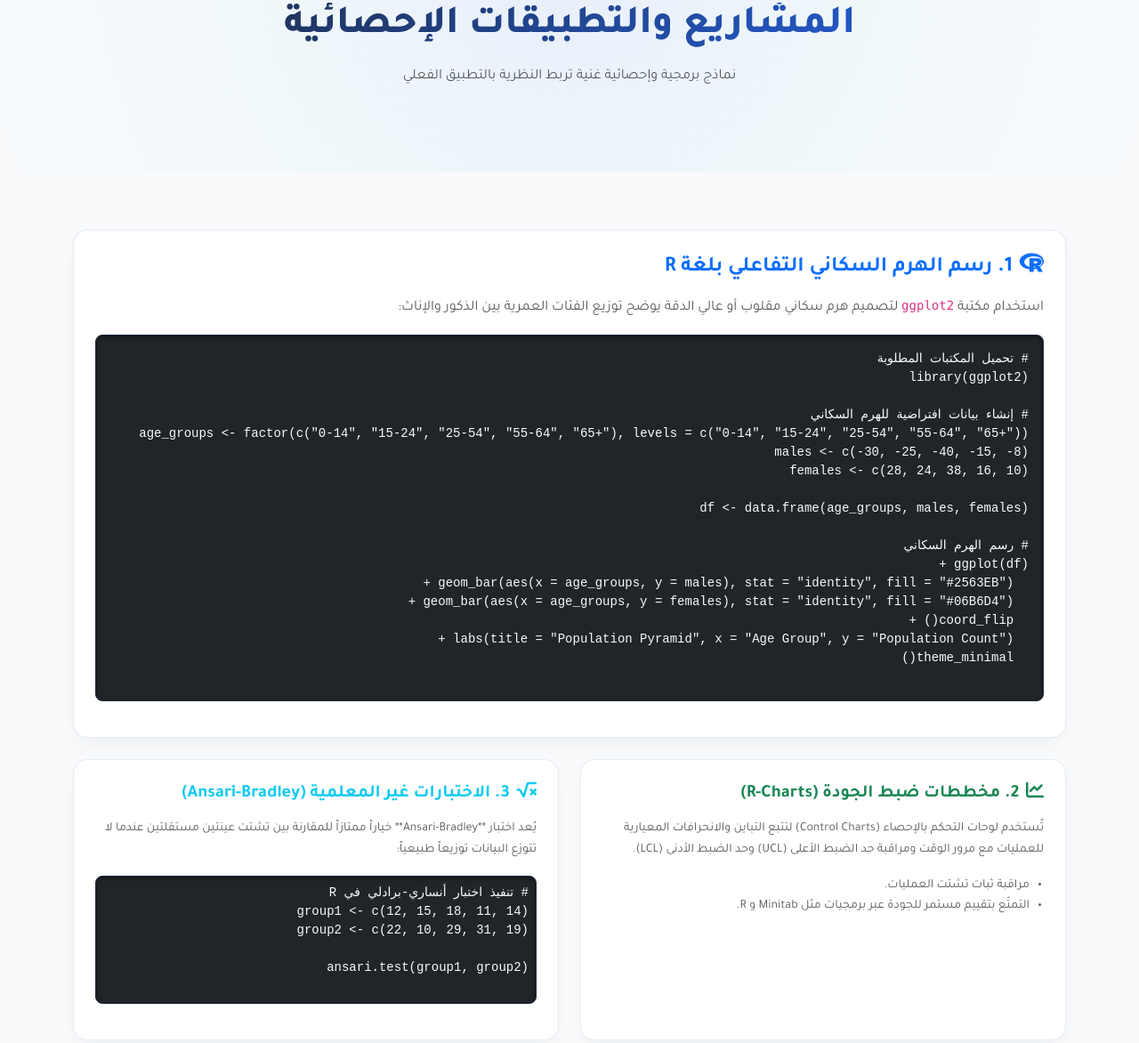
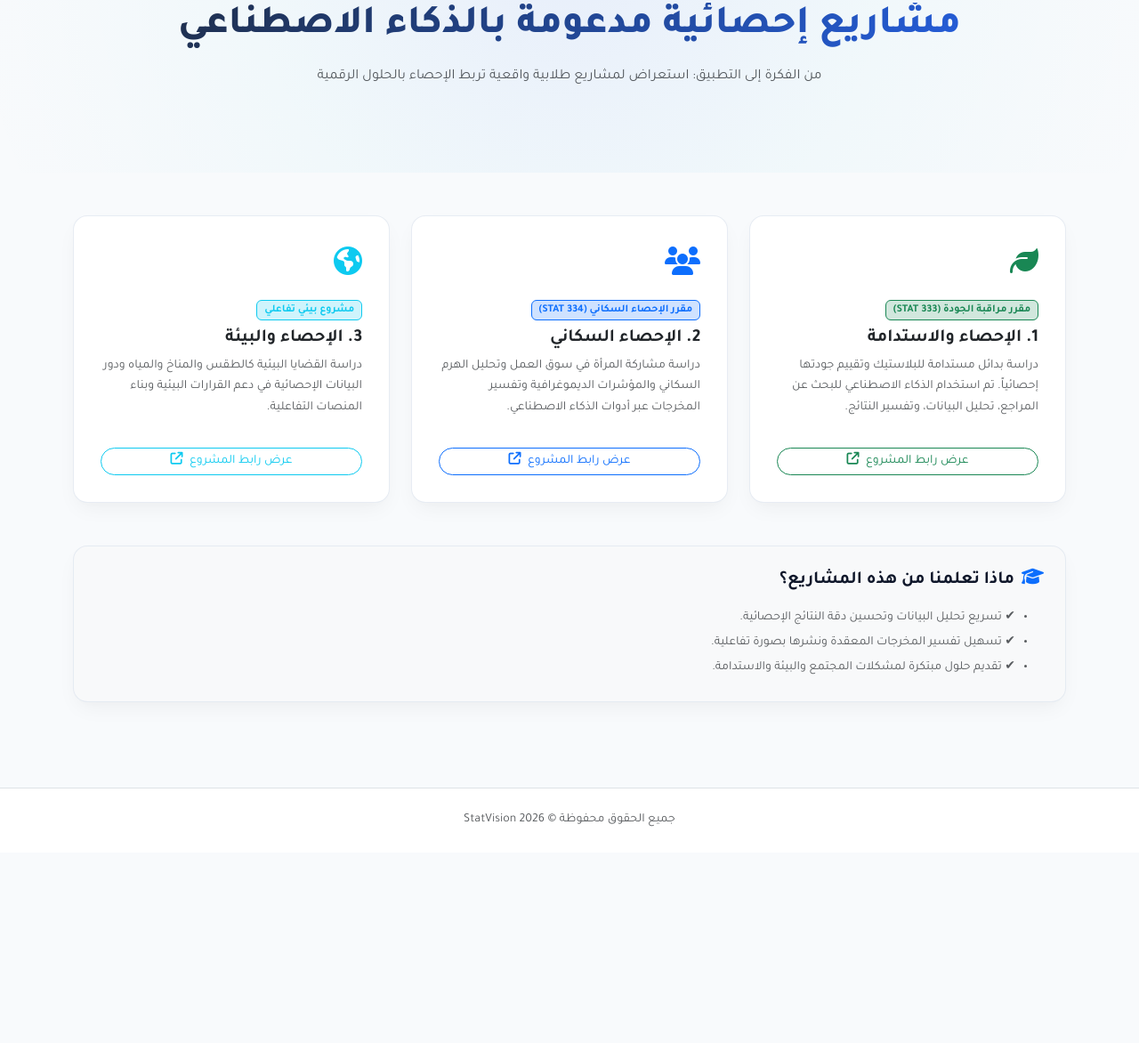
Before and after one commit to fayzta307-cell/StatVision, a plain HTML site: page projects.html in a window 1280 px wide. Shown: the part 163-1335 px from the top of the page at 89% size. After the commit the page ends 1121 px from the top, so only its background shows below. Drawn offline with nearby package versions, Linux system fonts and the light colour scheme.

Commit message:
Update projects.html

```diff
--- a/projects.html
+++ b/projects.html
@@ -22,9 +22,9 @@
       </button>
       <div class="collapse navbar-collapse" id="navbarNav">
         <ul class="navbar-nav ms-auto">
-          <li class="nav-item"><a class="nav-link" href="index.html">الرئيسية</a></li>
-          <li class="nav-item"><a class="nav-link" href="ai.html">الذكاء الاصطناعي</a></li>
-          <li class="nav-item"><a class="nav-link active" href="projects.html">المشاريع</a></li>
+          <li class="nav-item"><a class="nav-link" href="index.html">علم الإحصاء والرسومات</a></li>
+          <li class="nav-item"><a class="nav-link" href="ai.html">الذكاء الاصطناعي والبرامج</a></li>
+          <li class="nav-item"><a class="nav-link active" href="projects.html">المشاريع والتطبيقات</a></li>
           <li class="nav-item"><a class="nav-link text-primary fw-bold" href="quiz.html">الاختبار النهائي</a></li>
         </ul>
       </div>
@@ -34,72 +34,65 @@
   <!-- Hero Section -->
   <section class="hero-section text-center">
     <div class="container">
-      <h1 class="hero-title mb-3">المشاريع والتطبيقات الإحصائية</h1>
-      <p class="text-muted mb-4">نماذج برمجية وإحصائية غنية تربط النظرية بالتطبيق الفعلي</p>
+      <h1 class="hero-title mb-3">مشاريع إحصائية مدعومة بالذكاء الاصطناعي</h1>
+      <p class="text-muted mb-4">من الفكرة إلى التطبيق: استعراض لمشاريع طلابية واقعية تربط الإحصاء بالحلول الرقمية</p>
     </div>
   </section>
 
-  <!-- Main Content -->
+  <!-- المشاريع الواقعية -->
   <section class="py-5">
-    <div class="container py-3">
+    <div class="container">
       <div class="row g-4">
 
-        <!-- Project 1: R Code for Population Pyramid -->
-        <div class="col-md-12">
-          <div class="custom-card p-4">
-            <h3 class="h4 fw-bold text-primary mb-3"><i class="fa-brands fa-r-project me-2"></i>1. رسم الهرم السكاني التفاعلي بلغة R</h3>
-            <p class="text-muted">استخدام مكتبة <code>ggplot2</code> لتصميم هرم سكاني مقلوب أو عالي الدقة يوضح توزيع الفئات العمرية بين الذكور والإناث:</p>
-
-            <pre class="bg-dark text-light p-3 rounded-3 dir-ltr text-start" style="font-family: monospace;">
-# تحميل المكتبات المطلوبة
-library(ggplot2)
-
-# إنشاء بيانات افتراضية للهرم السكاني
-age_groups <- factor(c("0-14", "15-24", "25-54", "55-64", "65+"), levels = c("0-14", "15-24", "25-54", "55-64", "65+"))
-males <- c(-30, -25, -40, -15, -8)
-females <- c(28, 24, 38, 16, 10)
-
-df <- data.frame(age_groups, males, females)
-
-# رسم الهرم السكاني
-ggplot(df) +
-  geom_bar(aes(x = age_groups, y = males), stat = "identity", fill = "#2563EB") +
-  geom_bar(aes(x = age_groups, y = females), stat = "identity", fill = "#06B6D4") +
-  coord_flip() +
-  labs(title = "Population Pyramid", x = "Age Group", y = "Population Count") +
-  theme_minimal()
-            </pre>
+        <!-- مشروع 1: الإحصاء والاستدامة -->
+        <div class="col-md-4">
+          <div class="custom-card d-flex flex-column justify-content-between">
+            <div>
+              <div class="text-success fs-2 mb-2"><i class="fa-solid fa-leaf"></i></div>
+              <span class="badge bg-success-subtle text-success border border-success mb-2">مقرر مراقبة الجودة (STAT 333)</span>
+              <h5 class="fw-bold text-dark">1. الإحصاء والاستدامة</h5>
+              <p class="text-muted small">دراسة بدائل مستدامة للبلاستيك وتقييم جودتها إحصائياً. تم استخدام الذكاء الاصطناعي للبحث عن المراجع، تحليل البيانات، وتفسير النتائج.</p>
+            </div>
+            <a href="https://share.google/IzBliIkmJDCsLR3V7" target="_blank" class="btn btn-outline-success btn-sm rounded-pill mt-3">عرض رابط المشروع <i class="fa-solid fa-arrow-up-right-from-square ms-1"></i></a>
           </div>
         </div>
 
-        <!-- Project 2: Quality Control Charts -->
-        <div class="col-md-6">
-          <div class="custom-card p-4">
-            <h3 class="h5 fw-bold text-success mb-3"><i class="fa-solid fa-chart-line me-2"></i>2. مخططات ضبط الجودة (R-Charts)</h3>
-            <p class="text-muted small">تُستخدم لوحات التحكم بالإحصاء (Control Charts) لتتبع التباين والانحرافات المعيارية للعمليات مع مرور الوقت ومراقبة حد الضبط الأعلى (UCL) وحد الضبط الأدنى (LCL).</p>
-            <ul class="text-muted small ps-3">
-              <li>مراقبة ثبات تشتت العمليات.</li>
-              <li>التمتّع بتقييم مستمر للجودة عبر برمجيات مثل Minitab و R.</li>
-            </ul>
+        <!-- مشروع 2: الإحصاء السكاني -->
+        <div class="col-md-4">
+          <div class="custom-card d-flex flex-column justify-content-between">
+            <div>
+              <div class="text-primary fs-2 mb-2"><i class="fa-solid fa-users"></i></div>
+              <span class="badge bg-primary-subtle text-primary border border-primary mb-2">مقرر الإحصاء السكاني (STAT 334)</span>
+              <h5 class="fw-bold text-dark">2. الإحصاء السكاني</h5>
+              <p class="text-muted small">دراسة مشاركة المرأة في سوق العمل وتحليل الهرم السكاني والمؤشرات الديموغرافية وتفسير المخرجات عبر أدوات الذكاء الاصطناعي.</p>
+            </div>
+            <a href="https://fayzhalshhrany6-maker.github.io/women-empowerment/" target="_blank" class="btn btn-outline-primary btn-sm rounded-pill mt-3">عرض رابط المشروع <i class="fa-solid fa-arrow-up-right-from-square ms-1"></i></a>
           </div>
         </div>
 
-        <!-- Project 3: Ansari-Bradley Test -->
-        <div class="col-md-6">
-          <div class="custom-card p-4">
-            <h3 class="h5 fw-bold text-info mb-3"><i class="fa-solid fa-square-root-variable me-2"></i>3. الاختبارات غير المعلمية (Ansari-Bradley)</h3>
-            <p class="text-muted small">يُعد اختبار **Ansari-Bradley** خياراً ممتازاً للمقارنة بين تشتت عينتين مستقلتين عندما لا تتوزع البيانات توزيعاً طبيعياً:</p>
-
-            <pre class="bg-dark text-light p-2 rounded-3 dir-ltr text-start small" style="font-family: monospace;">
-# تنفيذ اختبار أنساري-برادلي في R
-group1 <- c(12, 15, 18, 11, 14)
-group2 <- c(22, 10, 29, 31, 19)
-
-ansari.test(group1, group2)
-            </pre>
+        <!-- مشروع 3: الإحصاء والبيئة -->
+        <div class="col-md-4">
+          <div class="custom-card d-flex flex-column justify-content-between">
+            <div>
+              <div class="text-info fs-2 mb-2"><i class="fa-solid fa-earth-americas"></i></div>
+              <span class="badge bg-info-subtle text-info border border-info mb-2">مشروع بيئي تفاعلي</span>
+              <h5 class="fw-bold text-dark">3. الإحصاء والبيئة</h5>
+              <p class="text-muted small">دراسة القضايا البيئية كالطقس والمناخ والمياه ودور البيانات الإحصائية في دعم القرارات البيئية وبناء المنصات التفاعلية.</p>
+            </div>
+            <a href="https://fayzta307-cell.github.io/index.html/" target="_blank" class="btn btn-outline-info btn-sm rounded-pill mt-3">عرض رابط المشروع <i class="fa-solid fa-arrow-up-right-from-square ms-1"></i></a>
           </div>
         </div>
 
+      </div>
+
+      <!-- ماذا تعلمنا -->
+      <div class="mt-5 custom-card p-4 bg-light">
+        <h5 class="fw-bold mb-3"><i class="fa-solid fa-graduation-cap me-2 text-primary"></i>ماذا تعلمنا من هذه المشاريع؟</h5>
+        <ul class="text-muted small lh-lg mb-0">
+          <li>✔ تسريع تحليل البيانات وتحسين دقة النتائج الإحصائية.</li>
+          <li>✔ تسهيل تفسير المخرجات المعقدة ونشرها بصورة تفاعلية.</li>
+          <li>✔ تقديم حلول مبتكرة لمشكلات المجتمع والبيئة والاستدامة.</li>
+        </ul>
       </div>
     </div>
   </section>
```
